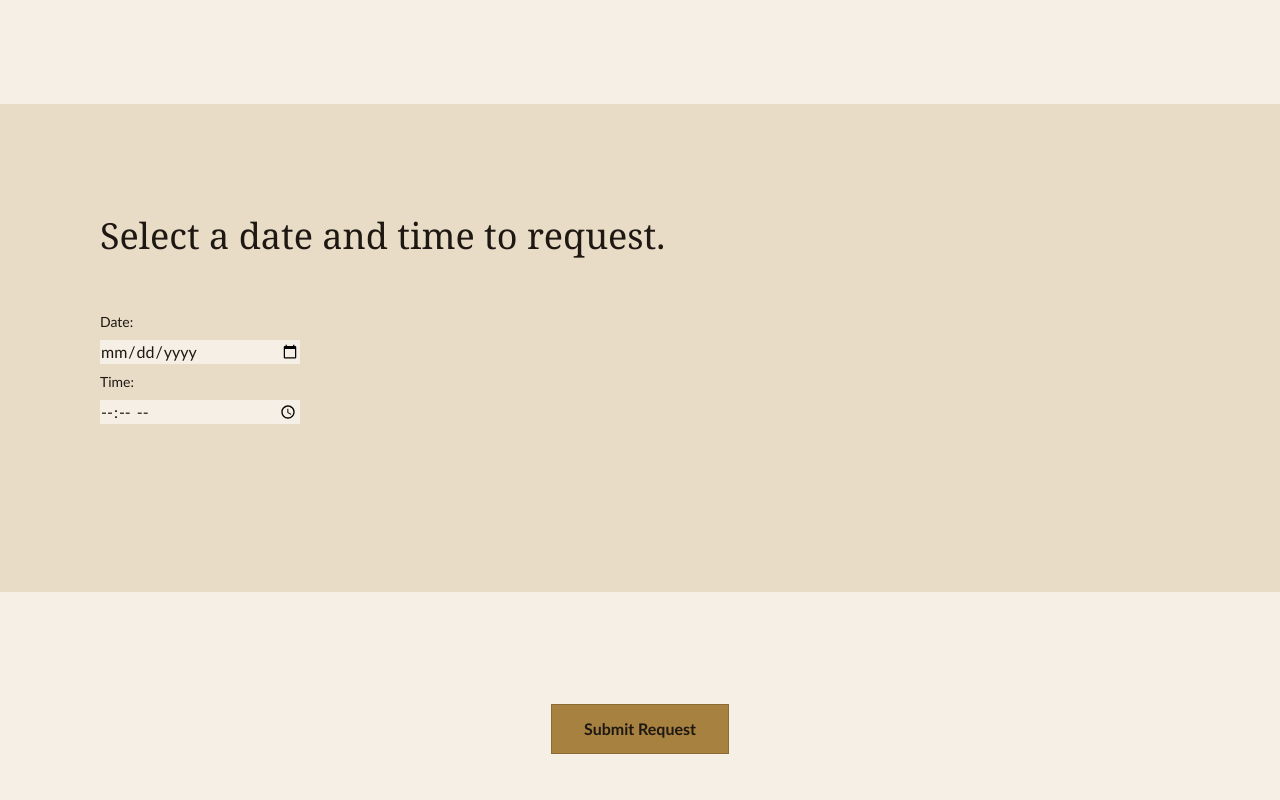
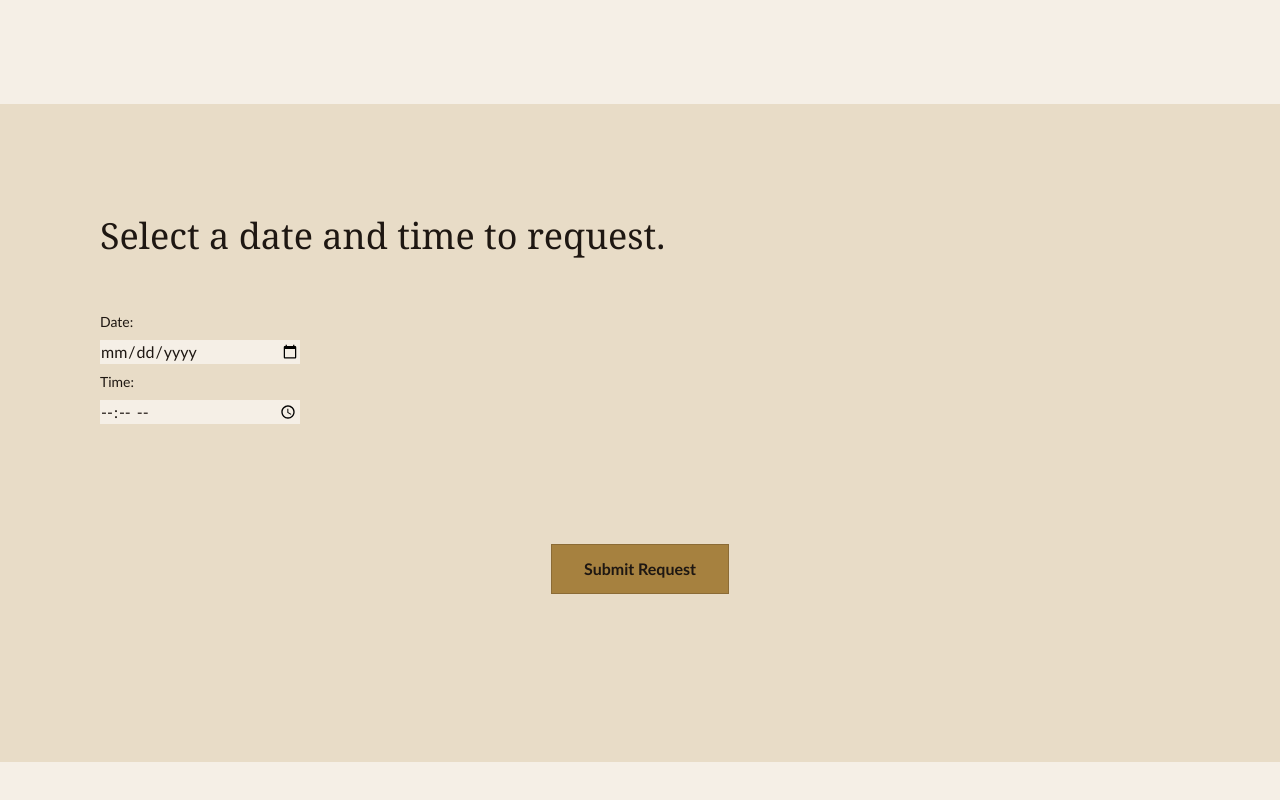
Before and after one commit to nick92461/salon-evolve, a Next.js app: page /booking in a window 1280 px wide. Shown: the part 1264-2064 px from the top of the page. After the commit the page ends 2026 px from the top, so only its background shows below. Built offline with nearby package versions, Linux system fonts and the light colour scheme.

Commit message:
merge submit button into Time component for stylistic purposes.

```diff
--- a/src/app/booking/page.tsx
+++ b/src/app/booking/page.tsx
@@ -5,7 +5,6 @@ import { useSearchParams } from "next/navigation";
 import Stylists from "@/components/booking/Stylists";
 import Info from "@/components/booking/Info";
 import Time from "@/components/booking/Time";
-import Submit from "@/components/booking/Submit";
 
 function BookingContent() {
     const searchParams = useSearchParams();
@@ -21,8 +20,7 @@ function BookingContent() {
         <>
             <Info name={name} setName={setName} email={email} setEmail={setEmail} phone={phone} setPhone={setPhone} />
             <Stylists selectedStylist={selectedStylist} setSelectedStylist={setSelectedStylist} />
-            <Time date={date} setDate={setDate} time={time} setTime={setTime} />
-            <Submit name={name} email={email} phone={phone} stylist={selectedStylist} date={date} time={time} />
+            <Time date={date} setDate={setDate} time={time} setTime={setTime} name={name} email={email} phone={phone} selectedStylist={selectedStylist} />
         </>
 
     );
--- a/src/components/booking/Submit.tsx
+++ /dev/null
@@ -1,39 +0,0 @@
-"use client";
-
-import { motion } from "framer-motion";
-
-type SubmitProps = {
-    name: string;
-    email: string;
-    phone: string;
-    stylist: string | null;
-    date: string;
-    time: string;
-}
-
-export default function Submit({ name, email, phone, stylist, date, time }: SubmitProps) {
-    function handleSubmit() {
-        window.alert(`${name} is requesting an appointment with ${stylist} on ${date} at ${time}.\nEmail: ${email}\nPhone: ${phone}`)
-    }
-    return (
-        <section id="submit" className="scroll-mt-[76px] bg-parchment px-6 py-28 sm:px-12">
-            <div className="mx-auto max-w-[1080px]">
-                <motion.div
-                    initial={{ opacity: 0, y: 28 }}
-                    whileInView={{ opacity: 1, y: 0 }}
-                    viewport={{ once: true, amount: 0.3 }}
-                    transition={{ duration: 0.7 }}
-                    className="mb-14 flex justify-center"
-                >
-                    <button
-                        onClick={handleSubmit}
-                        className="border border-ink/20 bg-brass px-8 py-3 font-semibold text-ink transition-colors hover:bg-brass-light"
-                    >
-                        Submit Request
-                    </button>
-                </motion.div>
-            </div>
-        </section>
-    );
-
-}
--- a/src/components/booking/Time.tsx
+++ b/src/components/booking/Time.tsx
@@ -7,9 +7,19 @@ type TimeProps = {
     setDate: React.Dispatch<React.SetStateAction<string>>;
     time: string;
     setTime: React.Dispatch<React.SetStateAction<string>>;
+    name: string;
+    email: string;
+    phone: string;
+    selectedStylist: string | null;
 }
 
-export default function Time({ time, setTime, date, setDate }: TimeProps) {
+
+
+export default function Time({ time, setTime, date, setDate, name, email, phone, selectedStylist, }: TimeProps) {
+    function handleSubmit() {
+        window.alert(`${name} is requesting an appointment with ${selectedStylist} on ${date} at ${time}.\nEmail: ${email}\nPhone: ${phone}`)
+    }
+
     return (
     <section id="time" className="scroll-mt-[76px] bg-linen px-6 py-28 sm:px-12">
         <div className="mx-auto max-w-[1080px]">
@@ -58,6 +68,20 @@ export default function Time({ time, setTime, date, setDate }: TimeProps) {
                     />
                 </div>
             </motion.div>
+            <motion.div
+                    initial={{ opacity: 0, y: 28 }}
+                    whileInView={{ opacity: 1, y: 0 }}
+                    viewport={{ once: true, amount: 0.3 }}
+                    transition={{ duration: 0.7 }}
+                    className="mx-auto max-w-[1080px] mt-30 mb-14 flex justify-center"
+                >
+                    <button
+                        onClick={handleSubmit}
+                        className="border border-ink/20 bg-brass px-8 py-3 font-semibold text-ink transition-colors hover:bg-brass-light"
+                    >
+                        Submit Request
+                    </button>
+                </motion.div>
         </div>
     </section>
     );
```
